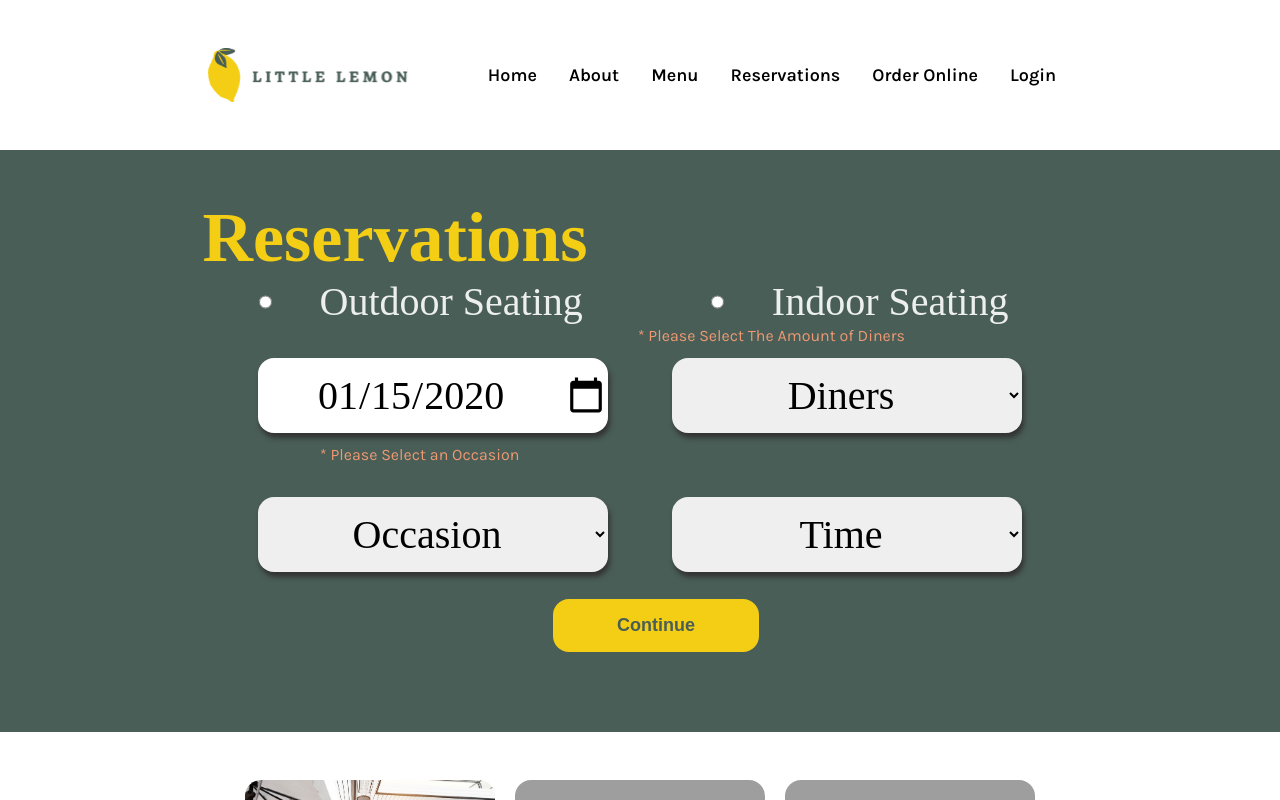
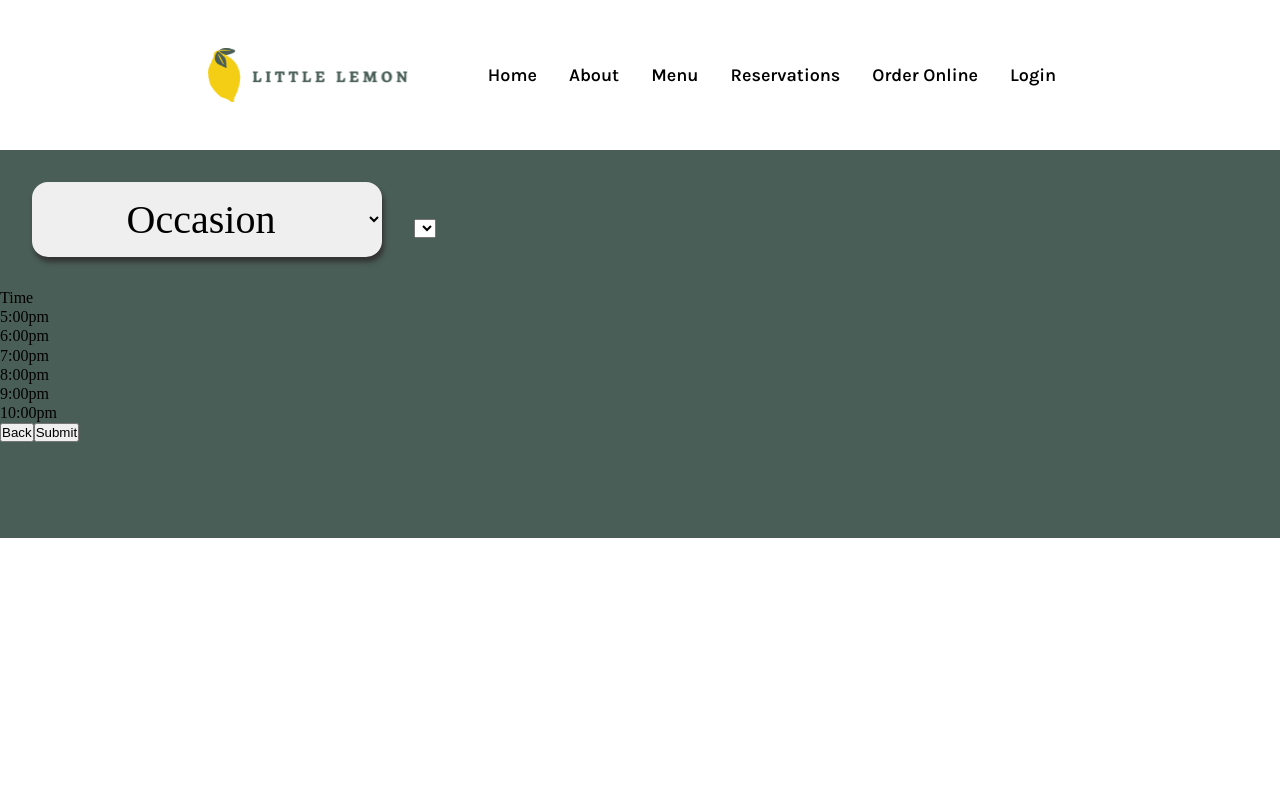
Before and after one commit to Get15Gonzo/gonzales_meta_capstone, a React (Create React App) app in the folder capstone-final/: page /reservations in a window 1280 px wide. Both pictures are taken after typing "2020-01-15" into the empty fields and a click on the button "Continue". Shown: the top 800 px of the page. Built offline with nearby package versions, Linux system fonts and the light colour scheme; grey boxes are pictures that could not be loaded; a web font is replaced by a local one.

Commit message:
finally getting the form multi step to work!

```diff
--- a/capstone-final/src/App.js
+++ b/capstone-final/src/App.js
@@ -3,6 +3,7 @@ import Home from './components/Home'
 import FormPage from './components/FormPage'
 import Nav from './components/Nav'
 import { BrowserRouter, Route, Routes } from 'react-router-dom';
+import MultiStepForm from './components/MultiStepForm';
 
 function App() {
   return (
@@ -11,7 +12,7 @@ function App() {
         <Nav/>
         <Routes>
           <Route index element={<Home />} />
-          <Route path="/reservations" element={<FormPage />} />
+          <Route path="/reservations" element={<MultiStepForm />} />
         </Routes>
       </BrowserRouter>
     </>
--- /dev/null
+++ b/capstone-final/src/components/MultiStepForm.js
@@ -0,0 +1,116 @@
+import {useState} from "react";
+import StepOne from "./StepOne";
+import StepTwo from "./StepTwo";
+
+function MultiStepForm() {
+    const [data, setData] = useState({
+        seating:"",
+        reserveDate:"",
+        NoOfDiners:"",
+        occasion:"",
+        time:"",
+    })
+    const [currentStep, setCurrentStep] = useState(0);
+
+    const makeRequest = (formData) => {
+        console.log("Form Submitted", formData)
+    }
+
+    const handleNextStep = (newData, final = false) => {
+        setData(prev => ({...prev, ...newData}))
+
+        if (final) {
+            makeRequest(newData)
+            return
+        }
+        setCurrentStep(prev => prev + 1)
+    }
+
+    const handlePrevStep = (newData) => {
+        setData(prev => ({...prev, ...newData}))
+        setCurrentStep(prev => prev - 1)
+    }
+
+
+    const steps = [
+    <StepOne next={handleNextStep} data={data} />,
+    <StepTwo next={handleNextStep} prev={handlePrevStep} data={data} />
+    ]
+
+
+    return (
+        <div>
+            {steps[currentStep]}
+        </div>
+    )
+}
+
+export default MultiStepForm;
+
+/* const StepOne = (props) => {
+const handleSubmit = (values) => {
+    props.next(values)
+}
+
+    return (
+        <Formik
+            initialValues={props.data}
+            onSubmit={handleSubmit}
+        >
+            {() => (
+                <Form>
+                    <Field name="seating" as="select"/>
+                        <option value="indoor">indoor</option>
+                        <option value="outdoor">outdoor</option>
+                    <Field name="reserveDate" type="date"/>
+                    <Field name="NoOfDiners" as="select"/>
+                        <option value="">Diners</option>
+                        <option value="1">1</option>
+                        <option value="2">2</option>
+                        <option value="3">3</option>
+                        <option value="4">4</option>
+                        <option value="5">5</option>
+                        <option value="6">6</option>
+                        <option value="7">7</option>
+                        <option value="8">8</option>
+                    <button type="submit">Next</button>
+                </Form>
+            )}
+        </Formik>
+    )
+} */
+
+/* const StepTwo = (props) => {
+    const handleSubmit = (values) => {
+        props.next(values, true)
+    }
+
+    return (
+        <Formik
+            initialValues={props.data}
+            onSubmit={handleSubmit}
+        >
+            {({values}) => (
+                <Form>
+                    <Field className="form--button" as="select" name="occasion" placeholder="Occasion">
+                                        <option value="">Occasion</option>
+                                        <option value="Birthday">Birthday</option>
+                                        <option value="Engagement">Engagement</option>
+                                        <option value="Anniversary">Anniversary</option>
+                    </Field>
+                    <Field name="time" as="select"/>
+                        <option value="">Time</option>
+                        <option value="5:00pm">5:00pm</option>
+                        <option value="6:00pm">6:00pm</option>
+                        <option value="7:00pm">7:00pm</option>
+                        <option value="8:00pm">8:00pm</option>
+                        <option value="9:00pm">9:00pm</option>
+                        <option value="10:00pm">10:00pm</option>
+
+                    <button type="button" onClick={() => props.prev(values)}>Back</button>
+                    <button type="submit">Submit</button>
+                </Form>
+            )}
+        </Formik>
+    )
+} */
--- /dev/null
+++ b/capstone-final/src/components/StepOne.js
@@ -0,0 +1,64 @@
+import {Formik, Field, Form, ErrorMessage} from 'formik';
+
+const StepOne = (props) => {
+    const handleSubmit = (values) => {
+        props.next(values)
+    }
+
+        return (
+            <Formik
+                initialValues={props.data}
+                onSubmit={handleSubmit}
+            >
+                {() => (
+                    <Form>
+                        <div className="form--container">
+                            <h1 className="form--title">Reservations</h1>
+                            <div className="form--radio">
+                                    <Field className="form--radio-btn" type="radio" name="seating" value="Outdoor Seating" />
+                                        <option className="form--outdoor-radio" value="Outdoor Seating">Outdoor Seating</option>
+                                    <Field className="form--radio-btn" type="radio" name="seating" value="Indoor Seating" />
+                                        <option value="Indoor Seating">Indoor Seating</option>
+                            </div>
+                            <div className="form--section-main">
+                                    <Field className="form--button" type="date" name="reserveDate" />
+                                        <ErrorMessage component="div" className="error--date" name ="reserveDate" />
+                                    <Field className="form--button" as="select" name="NoOfDiners" placeholder="Diners">
+                                        <option value="">Diners</option>
+                                        <option value="1">1</option>
+                                        <option value="2">2</option>
+                                        <option value="3">3</option>
+                                        <option value="4">4</option>
+                                        <option value="5">5</option>
+                                        <option value="6">6</option>
+                                        <option value="7">7</option>
+                                        <option value="8">8</option>
+                                    </Field>
+                                        <ErrorMessage component="div" className="error--diners" name="NoOfDiners" />
+                                    <Field className="form--button" as="select" name="occasion" placeholder="Occasion">
+                                        <option value="">Occasion</option>
+                                        <option value="Birthday">Birthday</option>
+                                        <option value="Engagement">Engagement</option>
+                                        <option value="Anniversary">Anniversary</option>
+                                    </Field>
+                                        <ErrorMessage component="div" className="error--occasion" name="occasion" />
+                                    <Field className="form--button" as="select" name="time" placeholder="Time">
+                                        <option value="">Time</option>
+                                        <option value="5:00pm">5:00pm</option>
+                                        <option value="6:00pm">6:00pm</option>
+                                        <option value="7:00pm">7:00pm</option>
+                                        <option value="8:00pm">8:00pm</option>
+                                        <option value="9:00pm">9:00pm</option>
+                                        <option value="10:00pm">10:00pm</option>
+                                    </Field>
+                                        <ErrorMessage component="div" className="error--time" name ="time" />
+                            </div>
+                        </div>
+                        <button type="submit" className='large--btn form--continue-btn'>Continue</button>
+                    </Form>
+                )}
+            </Formik>
+        )
+    }
+
+    export default StepOne;
--- /dev/null
+++ b/capstone-final/src/components/StepTwo.js
@@ -0,0 +1,38 @@
+import {Formik, Field, Form} from 'formik';
+
+const StepTwo = (props) => {
+    const handleSubmit = (values) => {
+        props.next(values, true)
+    }
+
+    return (
+        <Formik
+            initialValues={props.data}
+            onSubmit={handleSubmit}
+        >
+            {({values}) => (
+                <Form>
+                    <Field className="form--button" as="select" name="occasion" placeholder="Occasion">
+                                        <option value="">Occasion</option>
+                                        <option value="Birthday">Birthday</option>
+                                        <option value="Engagement">Engagement</option>
+                                        <option value="Anniversary">Anniversary</option>
+                    </Field>
+                    <Field name="time" as="select"/>
+                        <option value="">Time</option>
+                        <option value="5:00pm">5:00pm</option>
+                        <option value="6:00pm">6:00pm</option>
+                        <option value="7:00pm">7:00pm</option>
+                        <option value="8:00pm">8:00pm</option>
+                        <option value="9:00pm">9:00pm</option>
+                        <option value="10:00pm">10:00pm</option>
+
+                    <button type="button" onClick={() => props.prev(values)}>Back</button>
+                    <button type="submit">Submit</button>
+                </Form>
+            )}
+        </Formik>
+    )
+}
+
+export default StepTwo;
```
